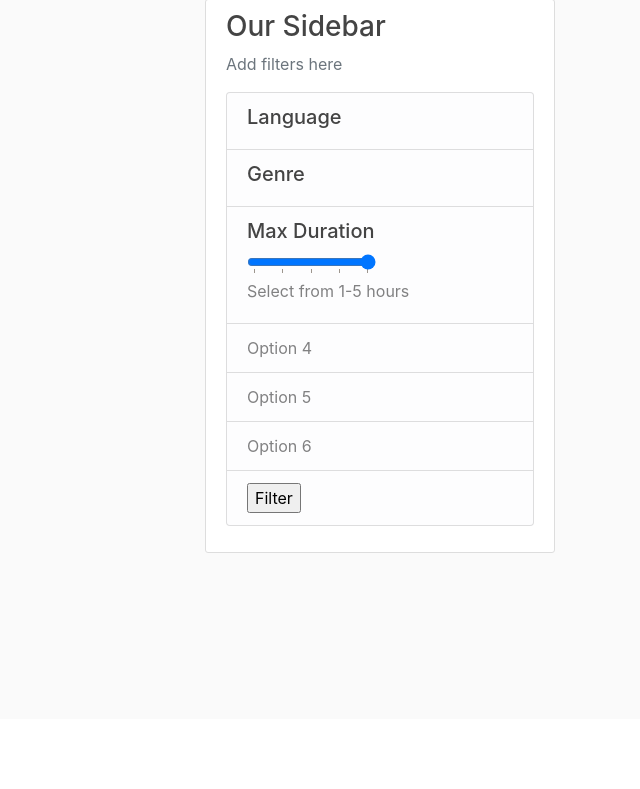
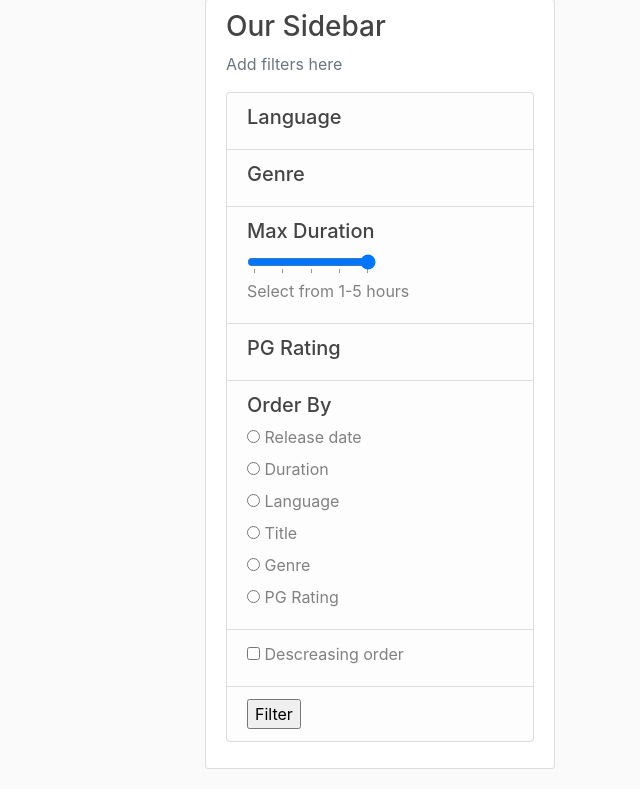
Before and after one commit to AnirudhAchal/Movie_Management_System, a Django app: page / in a window 1280 px wide. Shown: the part 81-870 px from the top of the page, without its empty margins (640-1280 px from the left). Before the commit the page ends 634 px from the top, so only its background shows below. Run offline with Django 3.2, Linux system fonts and the light colour scheme; data that the repository does not hold is empty; some libraries are stand-ins or nearby versions.

Commit message:
Filter completed

```diff
--- a/Movie_Management_System/dashboard/templates/dashboard/base.html
+++ b/Movie_Management_System/dashboard/templates/dashboard/base.html
@@ -56,55 +56,12 @@
           {% endif %}
           {% block content %}{% endblock %}
         </div>
-        <div class="col-md-4">
-          <div class="content-section">
-            <h3>Our Sidebar</h3>
-            <p class='text-muted'>Add filters here
-              <form method="GET">
-                <ul class="list-group">
-                  <li class="list-group-item list-group-item-light">
-                    <h5> Language </h5>
-                    {% for language in languages %}
-                      <input type="checkbox" id={{language.language}} name="language" value={{language.language}}>
-                      <label for={{language.language}}>{{language.language}}</label></br>
-                    {% endfor %}
-                  </li>
-                  <li class="list-group-item list-group-item-light">
-                    <h5> Genre </h5>
-                    {% for genre in genres %}
-                      <input type="checkbox" id={{genre.genre}} name="genre" value={{genre.genre}}>
-                      <label for={{genre.genre}}>{{genre.genre}}</label></br>
-                    {% endfor %}
-                  </li>
-                  <li class="list-group-item list-group-item-light">
-                    <h5> Max Duration </h5>
-                    <input type="range" min="1" max="5" step="1" value="5" id="duration" name="duration" list="duration_ticks">
-                    <datalist id="duration_ticks">
-                      <option value="1" label="1%"></option>
-                      <option value="2">1</option>
-                      <option value="3"></option>
-                      <option value="4"></option>
-                      <option value="5" label="5%"></option>
-                    </datalist></br>
-                    <label for="duration">Select from 1-5 hours</label>
-                  </li>
-                  <li class="list-group-item list-group-item-light">Option 4</li>
-                  <li class="list-group-item list-group-item-light">Option 5</li>
-                  <li class="list-group-item list-group-item-light">Option 6</li>
-                  <li class="list-group-item list-group-item-light">
-                    <input type="submit" value="Filter">
-                  </li>
-                </ul>
-              </form>
-            </p>
-          </div>
-        </div>
+        {% block filter %}{% endblock filter %}
       </div>
     </main>
 
     <!-- Optional JavaScript -->
     <!-- jQuery first, then Popper.js, then Bootstrap JS -->
-    <script src="https://ajax.googleapis.com/ajax/libs/jquery/2.1.1/jquery.min.js"></script>
     <script src="https://code.jquery.com/jquery-3.2.1.slim.min.js" integrity="sha384-KJ3o2DKtIkvYIK3UENzmM7KCkRr/rE9/Qpg6aAZGJwFDMVNA/GpGFF93hXpG5KkN" crossorigin="anonymous"></script>
     <script src="https://cdnjs.cloudflare.com/ajax/libs/popper.js/1.12.9/umd/popper.min.js" integrity="sha384-ApNbgh9B+Y1QKtv3Rn7W3mgPxhU9K/ScQsAP7hUibX39j7fakFPskvXusvfa0b4Q" crossorigin="anonymous"></script>
     <script src="https://maxcdn.bootstrapcdn.com/bootstrap/4.0.0/js/bootstrap.min.js" integrity="sha384-JZR6Spejh4U02d8jOt6vLEHfe/JQGiRRSQQxSfFWpi1MquVdAyjUar5+76PVCmYl" crossorigin="anonymous"></script>
--- a/Movie_Management_System/dashboard/templates/dashboard/home.html
+++ b/Movie_Management_System/dashboard/templates/dashboard/home.html
@@ -22,3 +22,77 @@
     </article>
   {% endfor %}
 {% endblock content %}
+
+{% block filter %}
+  <div class="col-md-4">
+    <div class="content-section">
+      <h3>Our Sidebar</h3>
+      <p class='text-muted'>Add filters here
+        <form method="GET">
+          <ul class="list-group">
+            <li class="list-group-item list-group-item-light">
+              <h5> Language </h5>
+              {% for language in languages %}
+                <input type="checkbox" id={{language.language}} name="language" value={{language.language}}>
+                <label for={{language.language}}>{{language.language}}</label></br>
+              {% endfor %}
+            </li>
+            <li class="list-group-item list-group-item-light">
+              <h5> Genre </h5>
+              {% for genre in genres %}
+                <input type="checkbox" id={{genre.genre}} name="genre" value={{genre.genre}}>
+                <label for={{genre.genre}}>{{genre.genre}}</label></br>
+              {% endfor %}
+            </li>
+            <li class="list-group-item list-group-item-light">
+              <h5> Max Duration </h5>
+              <input type="range" min="1" max="5" step="1" value="5" id="duration" name="duration" list="duration_ticks">
+              <datalist id="duration_ticks">
+                <option value="1" label="1%"></option>
+                <option value="2">1</option>
+                <option value="3"></option>
+                <option value="4"></option>
+                <option value="5" label="5%"></option>
+              </datalist></br>
+              <label for="duration">Select from 1-5 hours</label>
+            </li>
+            <li class="list-group-item list-group-item-light">
+              <h5> PG Rating </h5>
+              {% for pg_rating in pg_ratings %}
+                <input type="radio" id={{pg_rating.pg_rating}} name="pg_rating" value={{pg_rating.pg_rating}}>
+                <label for={{pg_rating.pg_rating}}>{{pg_rating.pg_rating}}</label>&emsp;
+              {% endfor %}
+            </li>
+            <li class="list-group-item list-group-item-light">
+              <h5> Order By </h5>
+              <input type="radio" id="release_date" name="order_by" value="release_date">
+              <label for="release_date">Release date</label></br>
+
+              <input type="radio" id="duration" name="order_by" value="duration">
+              <label for="duration">Duration</label></br>
+
+              <input type="radio" id="language" name="order_by" value="language">
+              <label for="language">Language</label></br>
+
+              <input type="radio" id="title" name="order_by" value="title">
+              <label for="title">Title</label></br>
+
+              <input type="radio" id="genre" name="order_by" value="genre">
+              <label for="genre">Genre</label></br>
+
+              <input type="radio" id="pg_rating" name="order_by" value="pg_rating">
+              <label for="pg_rating">PG Rating</label></br>
+            </li>
+            <li class="list-group-item list-group-item-light">
+              <input type="checkbox" id="desc" name="desc" value="desc">
+              <label for="desc">Descreasing order</label></br>
+            </li>
+            <li class="list-group-item list-group-item-light">
+              <input type="submit" value="Filter">
+            </li>
+          </ul>
+        </form>
+      </p>
+    </div>
+  </div>
+{% endblock filter %}
--- a/Movie_Management_System/dashboard/views.py
+++ b/Movie_Management_System/dashboard/views.py
@@ -25,20 +25,41 @@ def home(request):
         else:
             DURATION = "(SELECT MAX(duration) FROM dashboard_movie)"
 
+        # Get max pg_rating
+        if request.GET.get('pg_rating'):
+            PG_RATING = request.GET.get('pg_rating')
+        else:
+            PG_RATING = "(SELECT MAX(pg_rating) FROM dashboard_movie)"
 
-    movies_query = f"""
-                SELECT * FROM dashboard_movie
-                WHERE language IN {LANGUAGES}
-                AND genre in {GENRES}
-                AND duration <= {DURATION}"""
+        # Get order_by
+        if request.GET.get('order_by'):
+            ORDER_BY = request.GET.get('order_by')
+        else:
+            ORDER_BY = "release_date"
+
+        # Get desc
+        if request.GET.get('order_by'):
+            DESC = "DESC"
+        else:
+            DESC = ""
+
     languages_query = f'SELECT DISTINCT 1 as id, language FROM dashboard_movie'
     genres_query = f'SELECT DISTINCT 1 as id, genre FROM dashboard_movie'
+    pg_ratings_query = f'SELECT DISTINCT 1 as id, pg_rating FROM dashboard_movie ORDER BY pg_rating'
+    movies_query = f"""SELECT * FROM dashboard_movie
+                        WHERE language IN {LANGUAGES}
+                        AND genre in {GENRES}
+                        AND duration <= {DURATION}
+                        AND pg_rating <= {PG_RATING}
+                        ORDER BY {ORDER_BY}
+                        {DESC}"""
 
     context = {
         # 'movies': Movie.objects.all()
         'movies': Movie.objects.raw(movies_query),
         'languages': Movie.objects.raw(languages_query),
         'genres': Movie.objects.raw(genres_query),
+        'pg_ratings': Movie.objects.raw(pg_ratings_query)
     }
 
     return render(request, 'dashboard/home.html', context)
```
